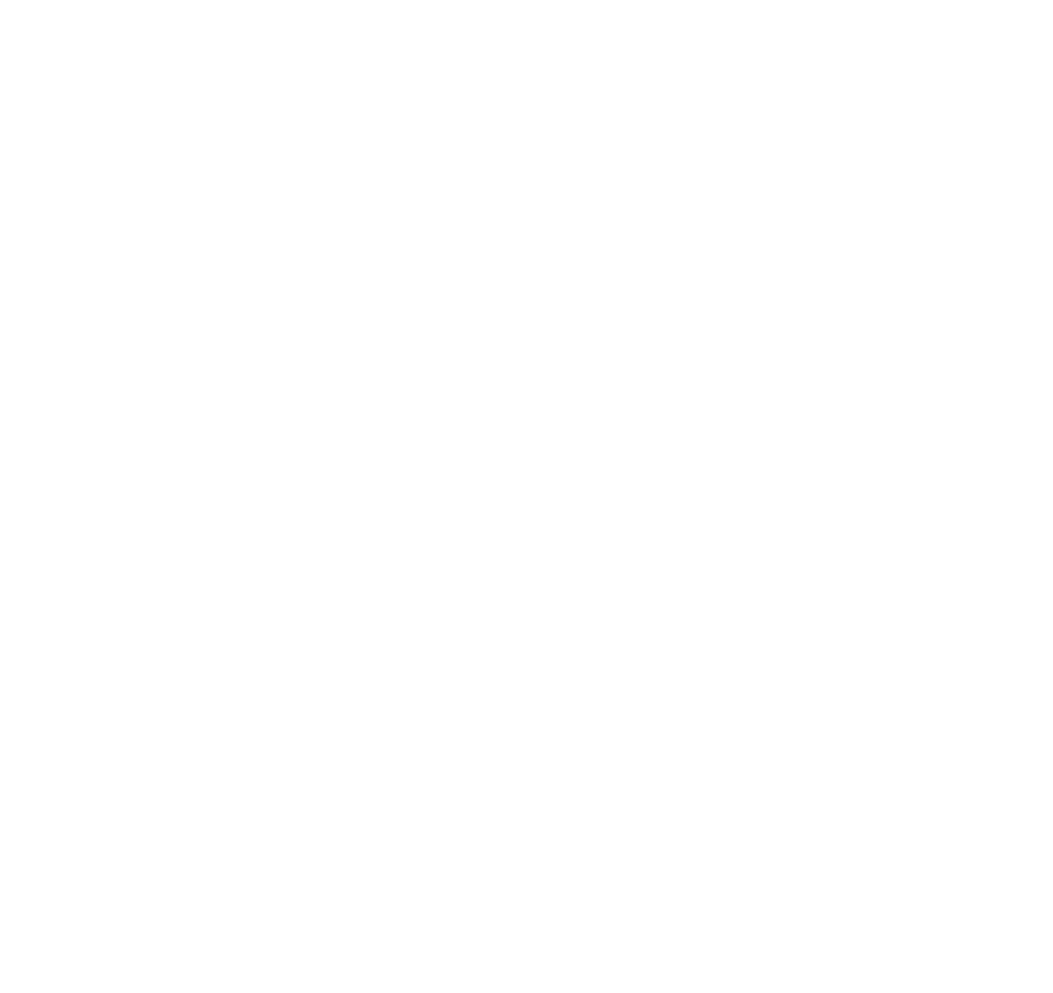
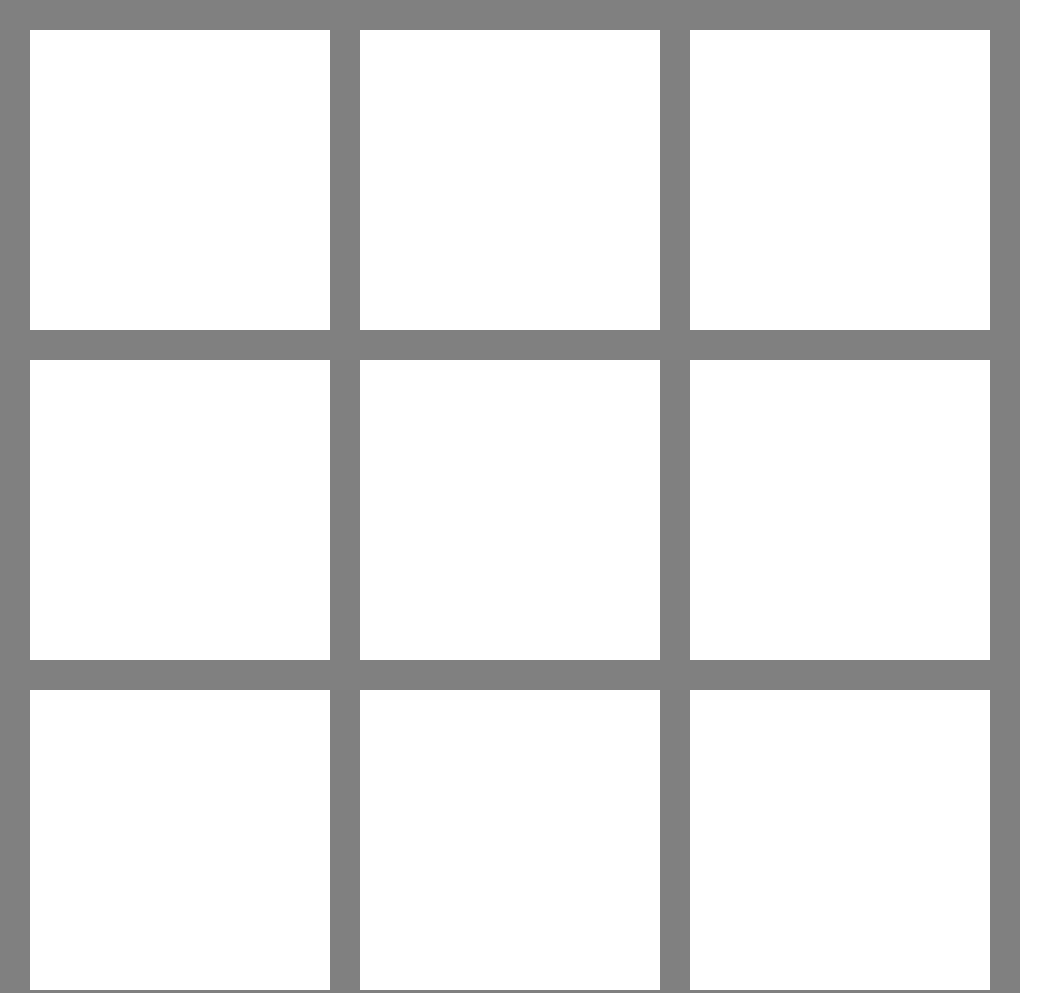
Before and after one commit to KevinMeekel/tic-tac-toe, a plain HTML site: page index.html in a window 1280 px wide. Shown: the top 993 px of the page, without its empty margins (0-1053 px from the left). Before the commit the page ends 800 px from the top, so only its background shows below. Drawn offline with Linux system fonts and the light colour scheme.

Commit message:
working html version without cell marking

```diff
--- a/index.html
+++ b/index.html
@@ -10,7 +10,17 @@
 
 <body>
     <div class="page-container">
-
+        <div class="game">
+            <div class="cell" id="0"></div>
+            <div class="cell" id="1"></div>
+            <div class="cell" id="2"></div>
+            <div class="cell" id="3"></div>
+            <div class="cell" id="4"></div>
+            <div class="cell" id="5"></div>
+            <div class="cell" id="6"></div>
+            <div class="cell" id="7"></div>
+            <div class="cell" id="8"></div>
+        </div>
     </div>
     <script src="tic.js"></script>
 </body>
--- a/style.css
+++ b/style.css
@@ -0,0 +1,29 @@
+body {
+    margin: 0;
+    padding: 0;
+}
+
+.page-container {
+    height: 100vh;
+    width: 100vh;
+    align-items: center;
+}
+
+.game {
+    height: 960px;
+    width: 960px;
+    display: grid;
+    gap: 30px;
+    padding: 30px;
+    grid-template-rows: 300px 300px 300px;
+    grid-template-columns: 300px 300px 300px;
+    background-color: gray;
+}
+
+.cell {
+    background-color: white;
+}
+
+.cell:hover {
+    background-color: orange;
+}
--- a/tic.js
+++ b/tic.js
@@ -37,7 +37,9 @@ const game = () => {
     let gameOver = false;
 
     const switchPlayer = () => {
+        console.log(`${currentPlayer.name} has made a move.`);
         currentPlayer = currentPlayer === player1 ? player2 : player1;
+        console.log(`current player: ${currentPlayer.name}`);
     };
 
     const checkLine = (index1, index2, index3) => {
@@ -83,9 +85,18 @@ const game = () => {
 }
 
 const ticTacToe = game();
-ticTacToe.makeMove(0);
-ticTacToe.makeMove(2);
-ticTacToe.makeMove(3);
-ticTacToe.makeMove(4);
-ticTacToe.makeMove(8);
-ticTacToe.makeMove(6);
+
+const cells = document.querySelectorAll('.cell');
+
+cells.forEach(function(cell) {
+    cell.addEventListener('click', function(){
+        ticTacToe.makeMove(cell.id);
+    })
+})
+
+// ticTacToe.makeMove(0);
+// ticTacToe.makeMove(2);
+// ticTacToe.makeMove(3);
+// ticTacToe.makeMove(4);
+// ticTacToe.makeMove(8);
+// ticTacToe.makeMove(6);
```
